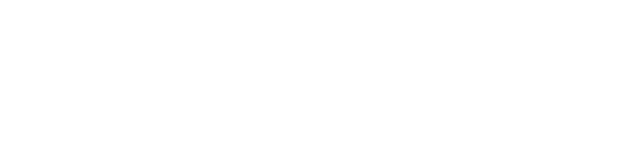
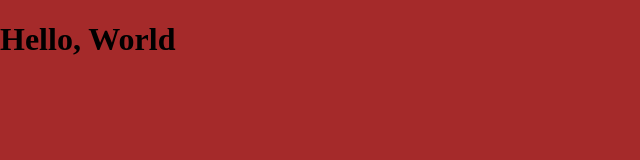
Before and after one commit to ShawnWD/template-test, a plain HTML site: page index.html in a window 1280 px wide. Shown: the whole page, without its empty margins (0-640 px from the left). Drawn offline with Linux system fonts and the light colour scheme.

Commit message:
testing changes

```diff
--- a/index.html
+++ b/index.html
@@ -18,6 +18,7 @@
     <link rel="stylesheet" href="style.css" />
   </head>
   <body>
+    <h1>Hello, World</h1>
     <!-- Script -->
 
     <script src="script.js"></script>
--- a/style.css
+++ b/style.css
@@ -5,4 +5,5 @@ html {
 body {
   margin: 0;
   min-height: 100vh;
+  background-color: brown;
 }
```
